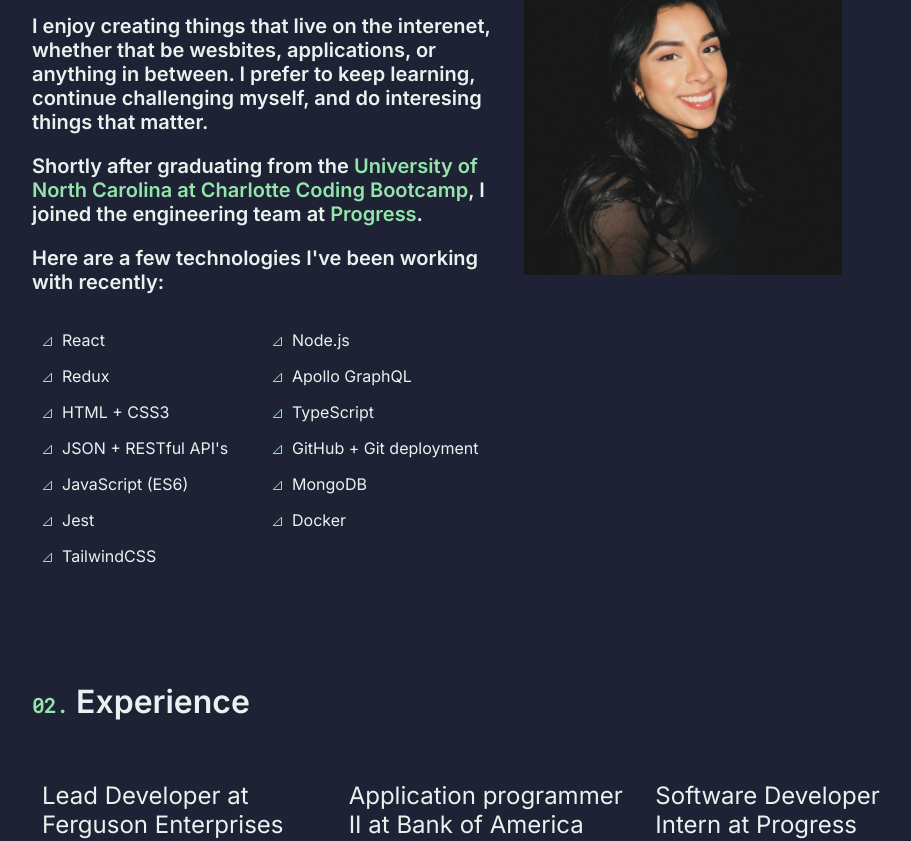
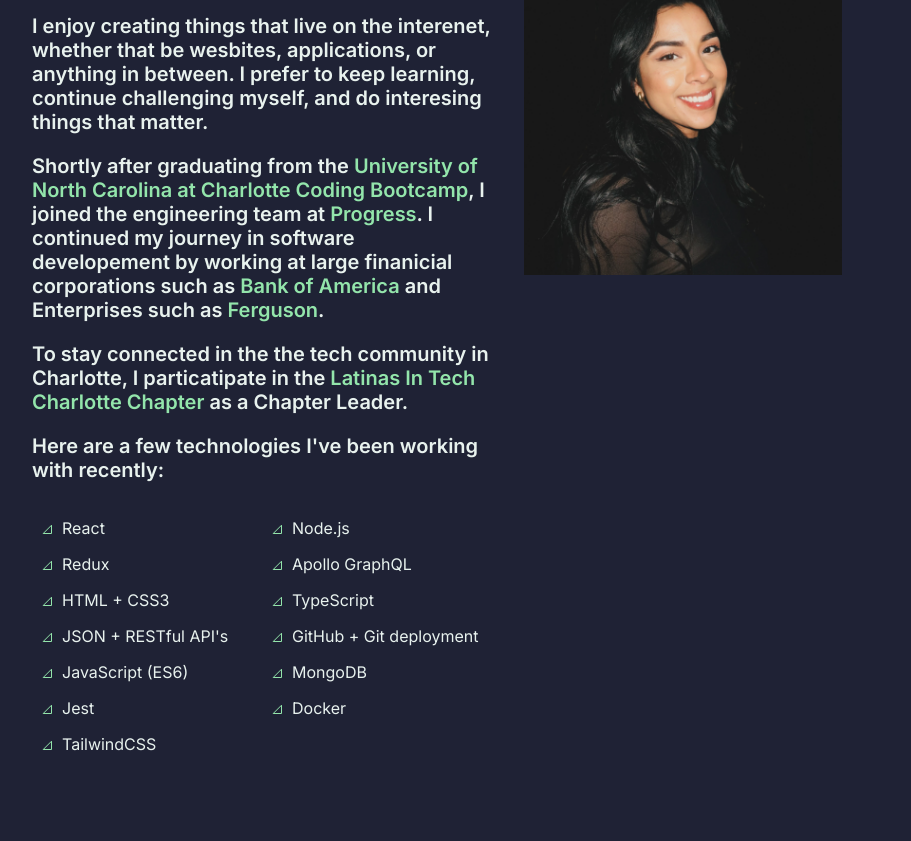
Before and after one commit to kvrivas854/kvrivas854.github.io, a Next.js app: page / in a window 1280 px wide. Shown: the part 947-1788 px from the top of the page, without its empty margins (148-1059 px from the left). Built offline with nearby package versions, Linux system fonts and the light colour scheme.

Commit message:
about updates

```diff
--- a/src/app/components/about/page.tsx
+++ b/src/app/components/about/page.tsx
@@ -11,7 +11,20 @@ export default function About() {
           <p className="text-lg green-light semi-bold">Hello! I&apos;m Kelly, a software engineer based in Charlotte, NC.</p>
           <p className="text-lg green-light semi-bold">I enjoy creating things that live on the interenet, whether that be wesbites, applications, or anything in between. I prefer to keep learning, continue challenging myself, and do interesing things that matter.</p>
           <p className="text-lg green-light semi-bold">Shortly after graduating from the
-          <span className="green-base"> University of North Carolina at Charlotte Coding Bootcamp</span>, I joined the engineering team at  <span className="green-base">Progress</span>.</p>
+            <span className="green-base"> University of North Carolina at Charlotte Coding Bootcamp</span>
+            <span>,  I joined the engineering team at </span>
+            <span className="green-base">Progress</span>
+            <span>. I continued my journey in software developement by working at large finanicial corporations such as </span>
+            <span className="green-base">Bank of America</span>
+            <span> and Enterprises such as </span>
+            <span className="green-base">Ferguson</span>
+            <span>.</span>
+          </p>
+          <p className="text-lg green-light semi-bold">
+            <span>To stay connected in the the tech community in Charlotte, I particatipate in the</span>
+            <span className="green-base"> Latinas In Tech Charlotte Chapter</span>
+            <span> as a Chapter Leader.</span>
+          </p>
           <p className="text-lg green-light semi-bold">Here are a few technologies I&apos;ve been working with recently:</p>
           <div className="flex green-light">
             <div className="col">
--- a/src/app/components/experience/page.tsx
+++ b/src/app/components/experience/page.tsx
@@ -41,13 +41,13 @@ export default function Experience() {
                                 <svg className="icon" xmlns="http://www.w3.org/2000/svg" width="10" height="10" fill="none" viewBox="0 0 10 10">
                                     <path stroke="#93E5AB" d="M9.5 9.5H1.207L9.5 1.207V9.5z" />
                                 </svg>
-                                Led cross-functional teams of 8 to 10 and mentored junior members on best practices for frontend development.
+                                Collaborated on cross-functional teams of 5 to 10 and mentored junior members on best practices for front-end development.
                             </p>
                             <p className="text-md list-item green-light">
                                 <svg className="icon" xmlns="http://www.w3.org/2000/svg" width="10" height="10" fill="none" viewBox="0 0 10 10">
                                     <path stroke="#93E5AB" d="M9.5 9.5H1.207L9.5 1.207V9.5z" />
                                 </svg>
-                                Test driven development for unit testing utilizing Jest.
+                                Wrote units test using Jest using TDD to ensure code is reliable.
                             </p>
                         </section>
                     </div>
```
